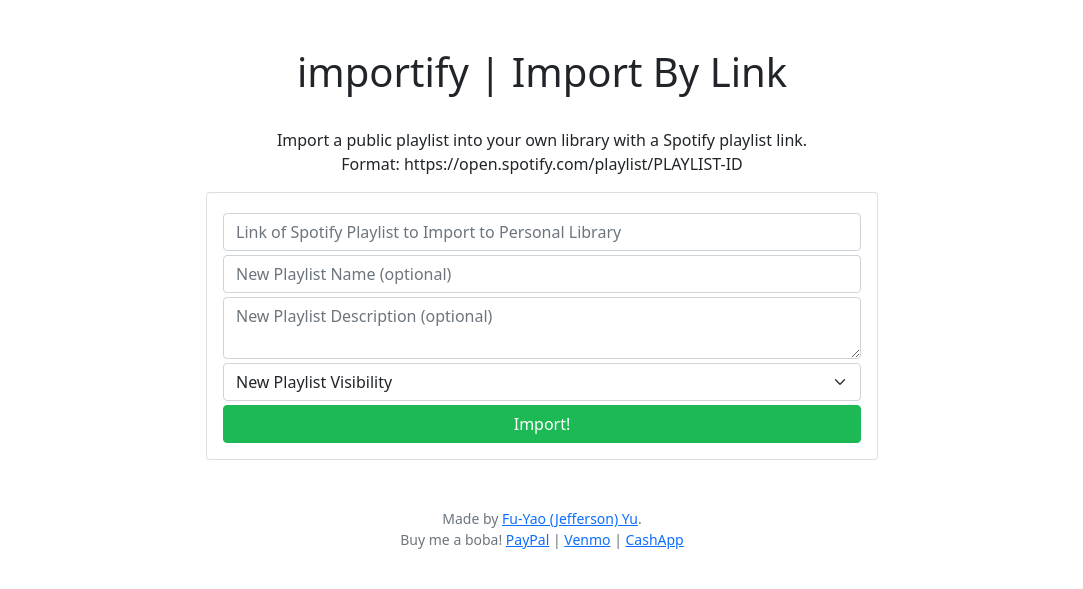
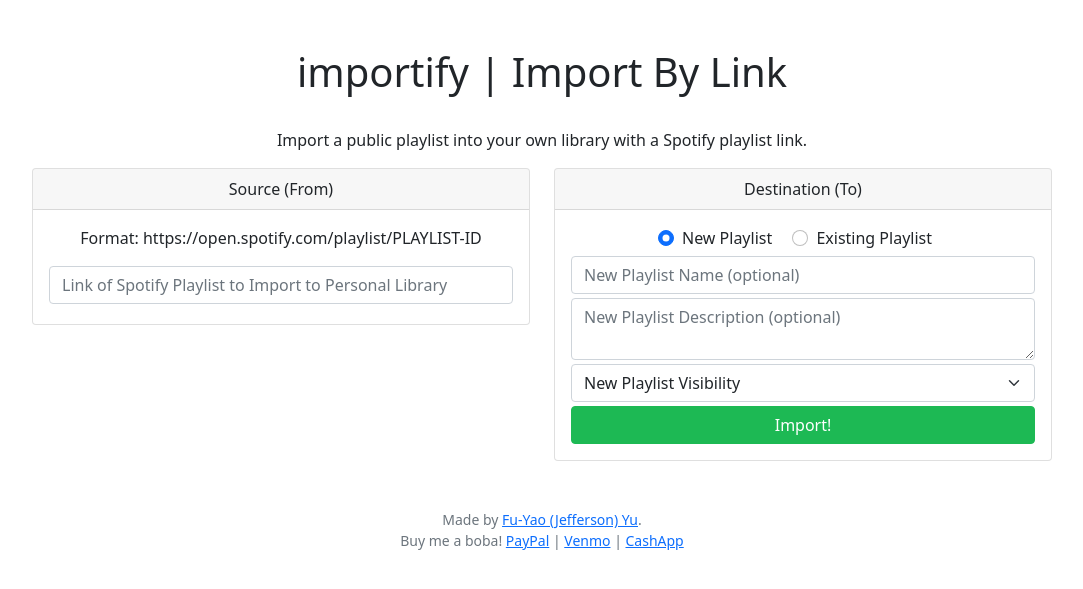
Before and after one commit to JeffersonYu1/importify, a Flask app: template templates/link.html in a window 1280 px wide. Shown: the part 57-646 px from the top of the page, without its empty margins (98-1181 px from the left). Run offline with Flask 2, Linux system fonts and the light colour scheme; the template is opened without the code that fills it, so the values that code supplies are empty; parts of the project's set-up code (start-up, migrations or seed data) failed here and were passed over; some libraries are stand-ins or nearby versions.

Commit message:
Select Import Destination (imp. by link)

```diff
--- /dev/null
+++ b/static/scripts_by.js
@@ -0,0 +1,19 @@
+// JavaScript for the "import by" pages
+
+// Change div display based on Destination Selector
+$(document).ready(function(){
+    $('input[name=destinationRadioOption]').on('change', function(){
+        var n = $(this).val();
+        switch(n)
+        {
+                case '0':
+                    $('#newPlaylistForm').css("display", "inline");
+                    $('#existingPlaylistForm').css("display", "none");
+                    break;
+                case '1':
+                    $('#newPlaylistForm').css("display", "none");
+                    $('#existingPlaylistForm').css("display", "inline");
+                    break;
+            }
+    });
+});
--- a/templates/index.html
+++ b/templates/index.html
@@ -26,6 +26,7 @@
         <p>Import From YouTube (coming soon!)</p>
         <p>Import From KKBox (coming soon!)</p>
         <p><a href="/info">Attribution & Info</a></p>
+
     {% else %}
         <p><a href="/login">Log In</a></p>
         <p>Import By Text</p>
--- a/templates/layout.html
+++ b/templates/layout.html
@@ -11,7 +11,7 @@
     <link rel="shortcut icon" href="/static/favicon.ico">
 
     <script src="https://code.jquery.com/jquery-3.5.1.slim.min.js" integrity="sha384-DfXdz2htPH0lsSSs5nCTpuj/zy4C+OGpamoFVy38MVBnE+IbbVYUew+OrCXaRkfj" crossorigin="anonymous"></script>
-    <script src="https://cdn.jsdelivr.net/npm/bootstrap@4.5.3/dist/js/bootstrap.bundle.min.js" integrity="sha384-ho+j7jyWK8fNQe+A12Hb8AhRq26LrZ/JpcUGGOn+Y7RsweNrtN/tE3MoK7ZeZDyx" crossorigin="anonymous"></script>
+    <script src="https://cdn.jsdelivr.net/npm/bootstrap@5.1.3/dist/js/bootstrap.min.js" crossorigin="anonymous"></script>
     <script src="/static/scripts.js"></script>
 
     {% block customScripts %}{% endblock %}
@@ -22,7 +22,7 @@
 <body onload="readyMessage()">
     <nav class="navbar navbar-expand-lg navbar-light bg-light">
         <a class="navbar-brand spotify-green" href="/">importify</a>
-        <button class="navbar-toggler" type="button" data-toggle="collapse" data-target="#navbarNavAltMarkup" aria-controls="navbarNavAltMarkup" aria-expanded="false" aria-label="Toggle navigation">
+        <button class="navbar-toggler" type="button" data-bs-toggle="collapse" data-bs-target="#navbarNavAltMarkup" aria-controls="navbarNavAltMarkup" aria-expanded="false" aria-label="Toggle navigation">
               <span class="navbar-toggler-icon"></span>
             </button>
         <div class="collapse navbar-collapse" id="navbarNavAltMarkup">
@@ -32,13 +32,13 @@
         </div>
     </nav>
 
-    {% if get_flashed_messages() %}
+    <!-- {% if get_flashed_messages() %}
     <header>
         <div class="alert alert-primary border text-center" role="alert">
             {{ get_flashed_messages() | join(" ") }}
         </div>
     </header>
-    {% endif %}
+    {% endif %} -->
 
     <main class="container p-5">
         {% block main %}{% endblock %}
--- a/templates/link.html
+++ b/templates/link.html
@@ -10,6 +10,10 @@
     <a class="nav-item nav-link active" href="/link"><span class="sr-only">Import By Link</span></a>
     <a class="nav-item nav-link" href="/info">Info</a>
     <a class="nav-item nav-link" href="/logout">Logout</a>
+{% endblock %}
+
+{% block customScripts %}
+    <script src="/static/scripts_by.js"></script>
 {% endblock %}
 
 {% block main %}
@@ -25,19 +29,47 @@
     <p id="instructions">
         Import a public playlist into your own library with a Spotify playlist link.
         <br>
-        Format: https://open.spotify.com/playlist/PLAYLIST-ID
     </p>
 
+    <form action="/link" method="post">
         <div class="container">
             <div class="row justify-content-center">
-            <div class="col-12 col-lg-8">
+                <div class="col-12 col-lg-6">
                     <div class="card text-center mx-auto" style="width:100%">
+                        <div class="card-header">
+                            <p class="mb-0">
+                                Source (From)
+                            </p>
+                        </div>
+
                         <div class="card-body">
-                        <form action="/link" method="post">
                             <div class="form-group">
+                                <p>Format: https://open.spotify.com/playlist/PLAYLIST-ID</p>
                                 <input type="text" style="width:100%" class="form-control mx-auto my-1" id="playlist_link" name="playlist_link" placeholder="Link of Spotify Playlist to Import to Personal Library">
                             </div>
+                        </div>
+                    </div>
+                </div>
 
+                <div class="col-12 col-lg-6">
+                    <div class="card text-center mx-auto" style="width:100%">
+                        <div class="card-header">
+                            <p class="mb-0">
+                                Destination (To)
+                            </p>
+                        </div>
+
+                        <div class="card-body">
+                            <div class="form-check form-check-inline">
+                                <input class="form-check-input" type="radio" name="destinationRadioOption" id="inlineRadio1" value="0" checked>
+                                <label class="form-check-label" for="inlineRadio1">New Playlist</label>
+                            </div>
+                            <div class="form-check form-check-inline">
+                                <input class="form-check-input" type="radio" name="destinationRadioOption" id="inlineRadio2" value="1">
+                                <label class="form-check-label" for="inlineRadio2">Existing Playlist</label>
+                            </div>
+
+                            <div id="newPlaylistForm">
                                 <div class="form-group">
                                     <input type="text" style="width:100%" class="form-control mx-auto my-1" id="playlist_name" name="playlist_name" placeholder="New Playlist Name (optional)">
                                 </div>
@@ -51,13 +83,22 @@
                                     <option value="True">Public</option>
                                     <option value="False">Private</option>
                                 </select>
+                            </div>
+
+                            <div id="existingPlaylistForm" style="display:none;">
+                                <select class="form-select mx-auto my-1" name="existing_playlist_selector">
+                                    <option disabled="" selected="">Select Playlist</option>
+                                    <option value="PLAYLISTID1">Playlist 1</option>
+                                    <option value="PLAYLISTID2">Playlist 2</option>
+                                </select>
+                            </div>
 
                             <button type="submit" class="btn spotify-green-button" style="width:100%">Import!</button>
-                        </form>
                         </div>
                     </div>
                 </div>
             </div>
         </div>
+    </form>
 
 {% endblock %}
```
Also changed, not shown: templates/result2.html (+11 -22 lines). Lines whose indentation alone changed are shown as unchanged.
